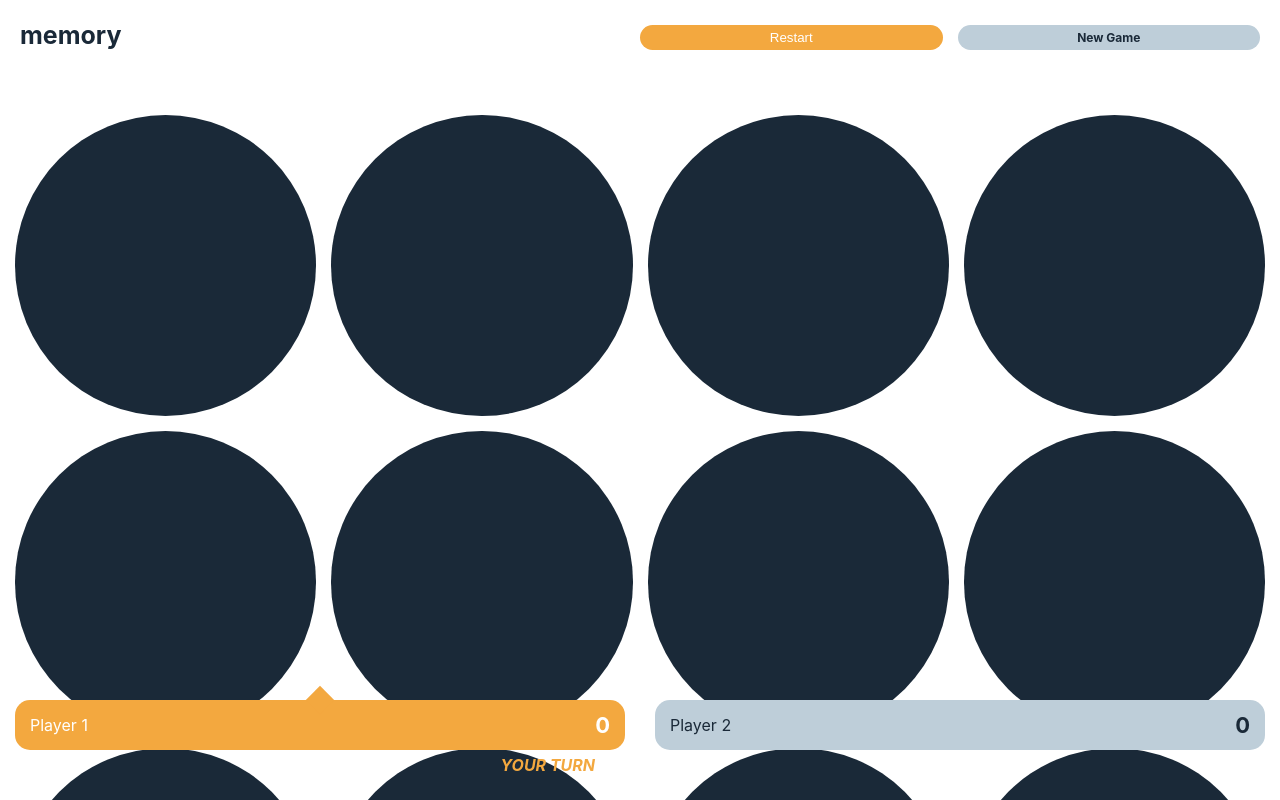
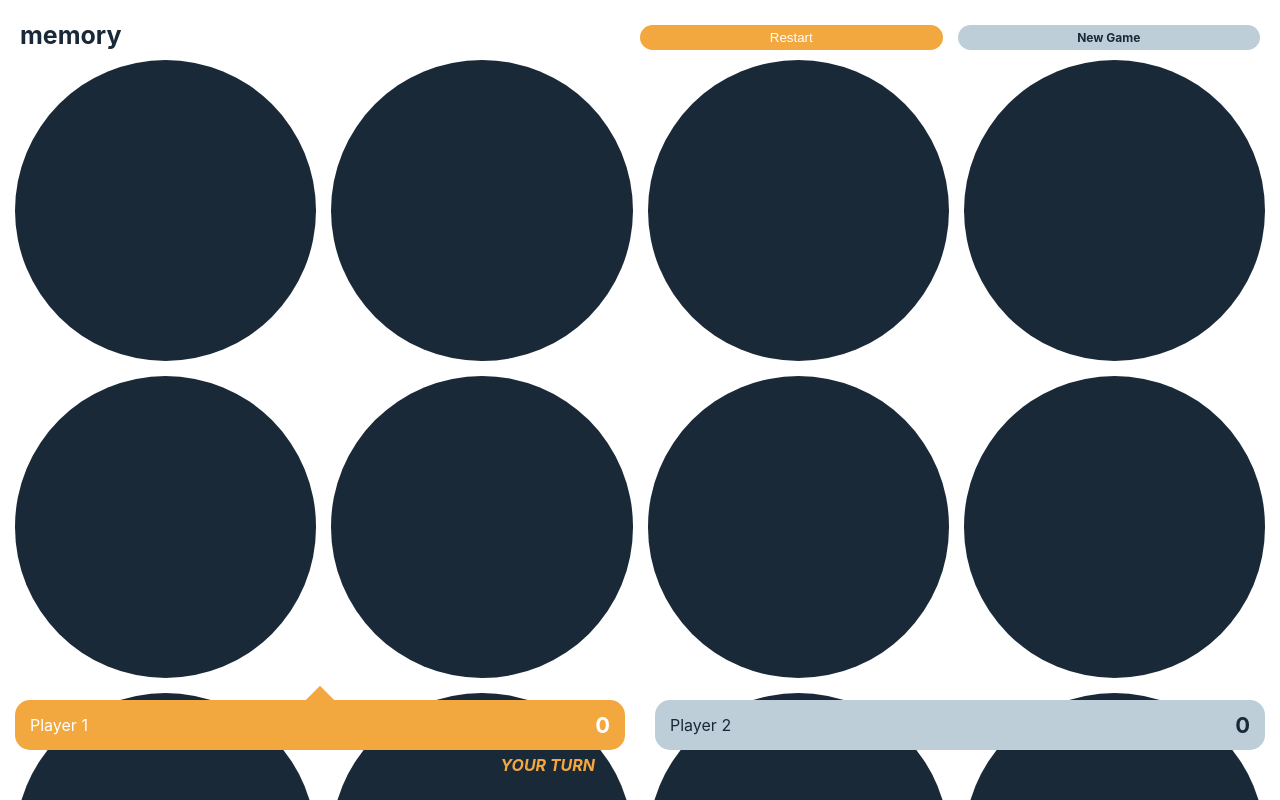
Before and after one commit to yeraysarmiento/memory-react, a React (Create React App) app: page / in a window 1280 px wide. Shown: the top 800 px of the page. Built offline with nearby package versions, Linux system fonts and the light colour scheme.

Commit message:
Adjust size of gamePage

```diff
--- a/src/components/Board/Board.scss
+++ b/src/components/Board/Board.scss
@@ -5,13 +5,15 @@
   column-gap: 15px;
   row-gap: 15px;
   list-style: none;
-  margin: 15px;
+  aspect-ratio: 1 / 1;
+  max-height: calc(100% - 60px - 125px);
+  margin-bottom: 125px;
+  margin-top: 60px;
 
   &-container {
-    margin-top: 100px;
-    display: flex;
-    width: 100%;
-    max-height: calc(100% - 50px - 80px);
-    aspect-ratio: 1 / 1;
+    height: 100vh;
+    display: grid;
+    align-items: center;
+    margin: 0 15px;
   }
 }
```
